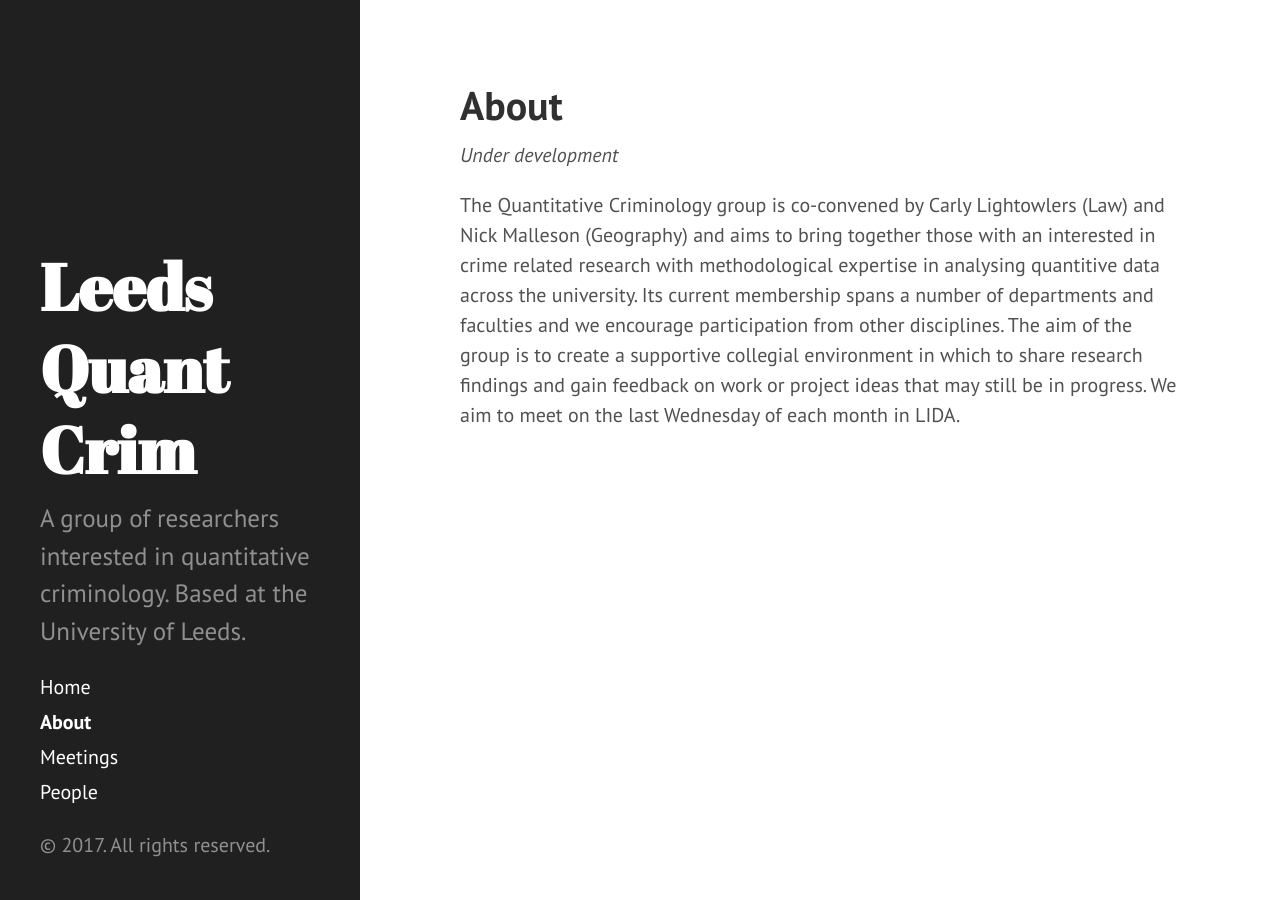
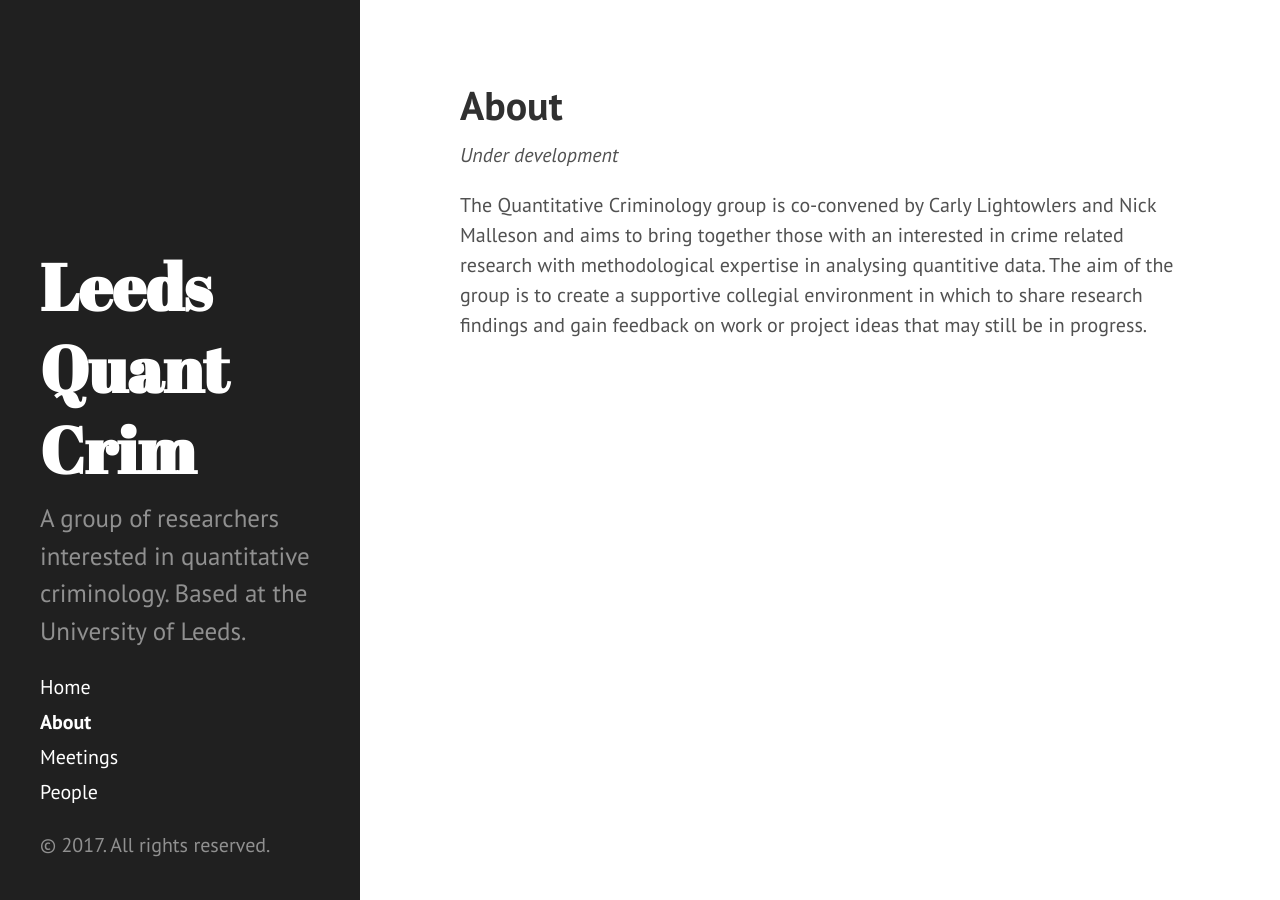
Before and after one commit to QuantCrimAtLeeds/QuantCrimAtLeeds.github.io, a Jekyll site: the page built from about.md, in a window 1280 px wide. Built offline with Jekyll 4.4.1, drawn with Linux system fonts in a browser that asks for light colours.

Commit message:
Update about.md

```diff
--- a/about.md
+++ b/about.md
@@ -5,4 +5,4 @@ title: About
 
 _Under development_
 
-The Quantitative Criminology group is co-convened by Carly Lightowlers (Law) and Nick Malleson (Geography) and aims to bring together those with an interested in crime related research with methodological expertise in analysing quantitive data across the university. Its current membership spans a number of departments and faculties and we encourage participation from other disciplines. The aim of the group is to create a supportive collegial environment in which to share research findings and gain feedback  on work or project ideas that may still be in progress. We aim to meet on the last Wednesday of each month in LIDA.
+The Quantitative Criminology group is co-convened by Carly Lightowlers and Nick Malleson and aims to bring together those with an interested in crime related research with methodological expertise in analysing quantitive data. The aim of the group is to create a supportive collegial environment in which to share research findings and gain feedback  on work or project ideas that may still be in progress.
```
